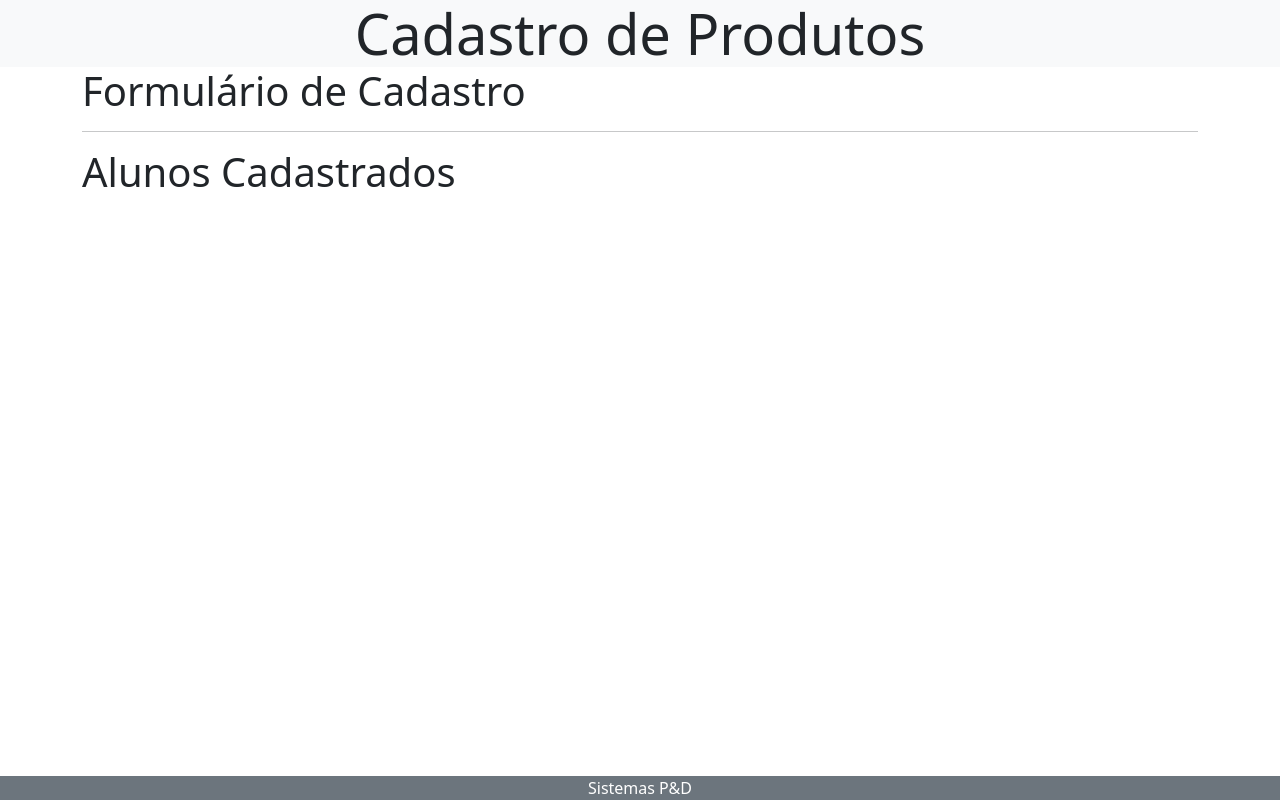
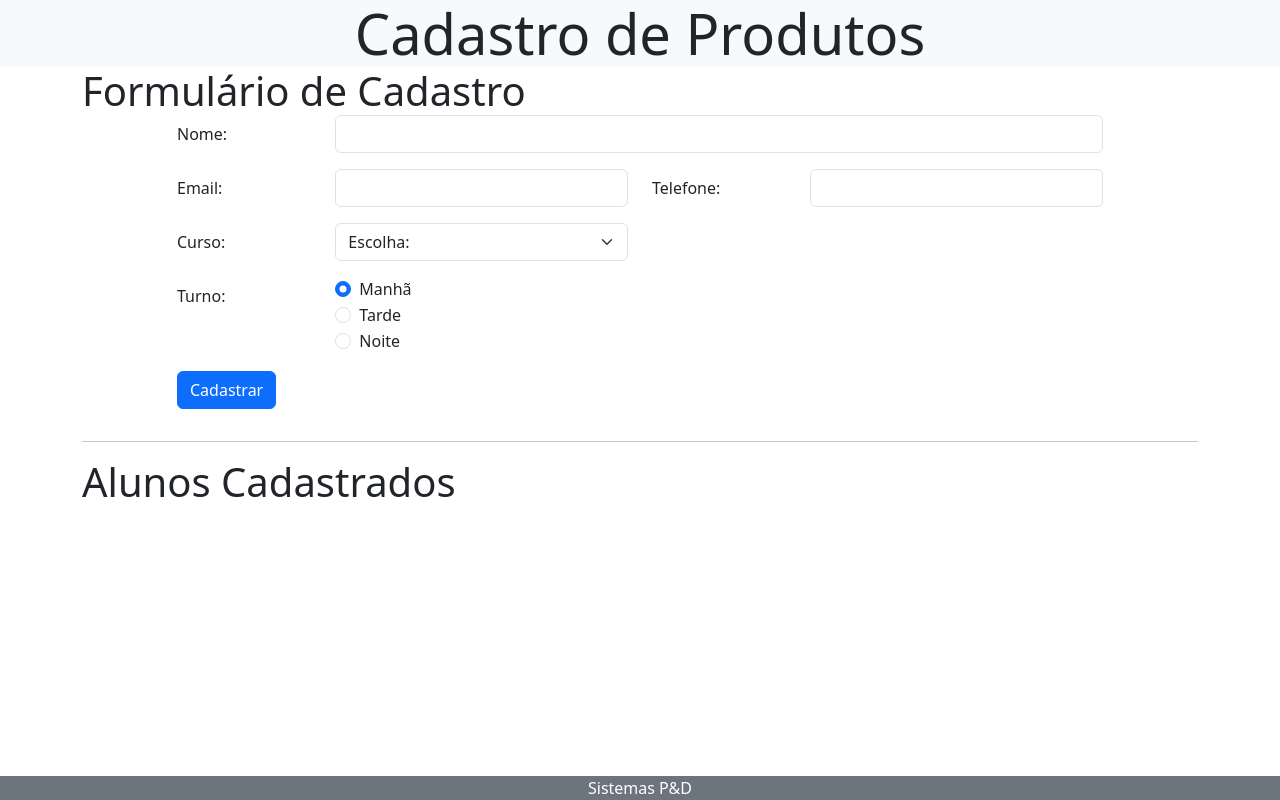
Before and after one commit to paulohenriqueo/Cadastro-Alunos-BootStrap, a plain HTML site: page index.html in a window 1280 px wide. Drawn offline with nearby package versions, Linux system fonts and the light colour scheme.

Commit message:
:sparkles: feat: closes #2 - Interface do Formulário

```diff
--- a/index.html
+++ b/index.html
@@ -1,11 +1,14 @@
 <!doctype html>
 <html lang="en">
+
 <head>
     <meta charset="utf-8">
     <meta name="viewport" content="width=device-width, initial-scale=1">
     <title>Bootstrap demo</title>
-    <link href="https://cdn.jsdelivr.net/npm/bootstrap@5.3.7/dist/css/bootstrap.min.css" rel="stylesheet" integrity="sha384-LN+7fdVzj6u52u30Kp6M/trliBMCMKTyK833zpbD+pXdCLuTusPj697FH4R/5mcr" crossorigin="anonymous">
+    <link href="https://cdn.jsdelivr.net/npm/bootstrap@5.3.7/dist/css/bootstrap.min.css" rel="stylesheet"
+        integrity="sha384-LN+7fdVzj6u52u30Kp6M/trliBMCMKTyK833zpbD+pXdCLuTusPj697FH4R/5mcr" crossorigin="anonymous">
 </head>
+
 <body>
     <header class="display-4 bg-light text-center">
         Cadastro de Produtos
@@ -13,12 +16,80 @@
 
     <main class="container">
 
-        <section class="display-6">
+        <section>
+            <div class="display-6">
                 Formulário de Cadastro
+            </div>
+            <div class="row">
+                <div class="col-md-10 offset-md-1">
+                    <form>
+                        <div class="row mb-3">
+                            <label for="inputName" class="col-sm-2 col-form-label">Nome:</label>
+                            <div class="col-sm-10">
+                                <input type="text" class="form-control" id="inputName">
+                            </div>
+                        </div>
+                        <div class="row mb-3">
+                            <label for="inputEmail" class="col-sm-2 col-form-label">Email:</label>
+                            <div class="col-sm-4">
+                                <input type="text" class="form-control" id="inputEmail">
+                            </div>
+                            <label for="inputPhone" class="col-sm-2 col-form-label">Telefone:</label>
+                            <div class="col-sm-4">
+                                <input type="text" class="form-control" id="inputPhone">
+                            </div>
+                        </div>
+                        <div class="row mb-3">
+                            <label for="inputCurso" class="col-sm-2 col-form-label">Curso:</label>
+                            <div class="col-sm-4">
+                                <select class="form-select" aria-label="Selecione um Curso" id="selectCourse">
+                                    <option value="" selected>Escolha:</option>
+                                    <option value="1">Java</option>
+                                    <option value="2">Phyton</option>
+                                    <option value="3">JavaScript</option>
+                                </select>
+                            </div>
+                        </div>
+                        <div class="row mb-3">
+                            <label for="inputShift" class="col-sm-2 col-form-label">Turno:</label>
+                            <div class="col">
+                                <div class="form-check">
+                                    <input class="form-check-input" type="radio" name="shift"
+                                        id="exampleRadios1" value="option1" checked>
+                                    <label class="form-check-label" for="exampleRadios1">
+                                        Manhã
+                                    </label>
+                                </div>
+                                <div class="form-check">
+                                    <input class="form-check-input" type="radio" name="shift"
+                                        id="exampleRadios2" value="option2">
+                                    <label class="form-check-label" for="exampleRadios2">
+                                        Tarde
+                                    </label>
+                                </div>
+                                <div class="form-check">
+                                    <input class="form-check-input" type="radio" name="shift"
+                                        id="exampleRadios3" value="option3">
+                                    <label class="form-check-label" for="exampleRadios3">
+                                        Noite
+                                    </label>
+                                </div>
+                            </div>
+                        </div>
+                        <div class="row mb-3 mt-3">
+                            <div class="col-sm-4">
+                                <button type="submit" class="btn btn-primary">Cadastrar</button>
+                            </div>
+                        </div>
+                    </form>
+                </div>
+            </div>
         </section>
         <hr>
-        <section class="display-6">
+        <section>
+            <div class="display-6">
                 Alunos Cadastrados
+            </div>
         </section>
 
     </main>
@@ -27,6 +98,9 @@
         Sistemas P&D
     </footer>
 
-    <script src="https://cdn.jsdelivr.net/npm/bootstrap@5.3.7/dist/js/bootstrap.bundle.min.js" integrity="sha384-ndDqU0Gzau9qJ1lfW4pNLlhNTkCfHzAVBReH9diLvGRem5+R9g2FzA8ZGN954O5Q" crossorigin="anonymous"></script>
+    <script src="https://cdn.jsdelivr.net/npm/bootstrap@5.3.7/dist/js/bootstrap.bundle.min.js"
+        integrity="sha384-ndDqU0Gzau9qJ1lfW4pNLlhNTkCfHzAVBReH9diLvGRem5+R9g2FzA8ZGN954O5Q"
+        crossorigin="anonymous"></script>
 </body>
+
 </html>
```
Lines whose indentation alone changed are shown as unchanged.
